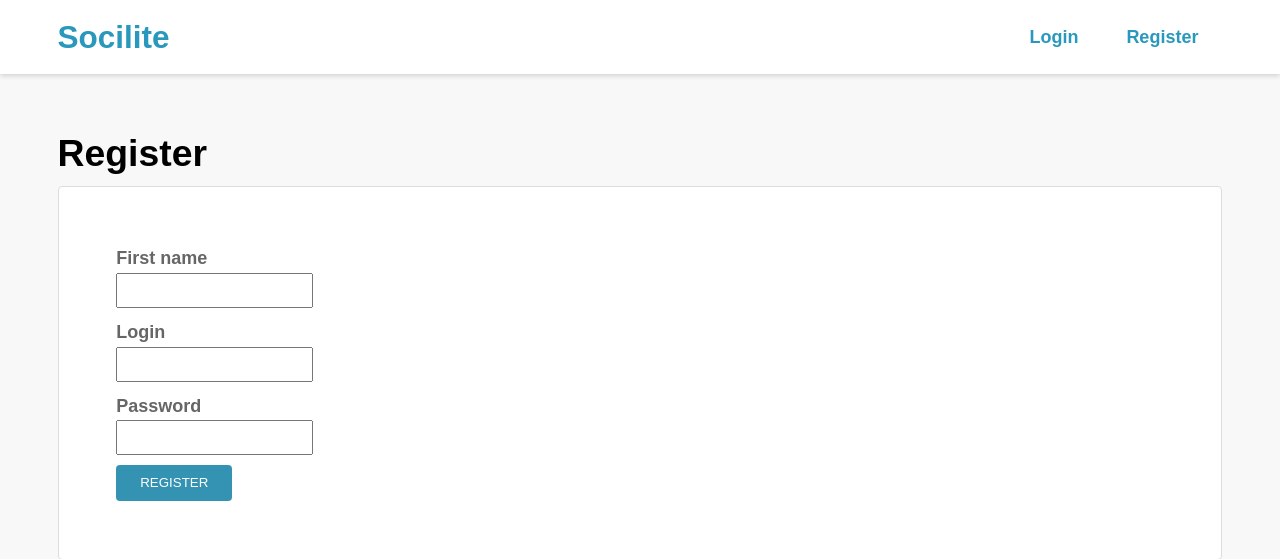
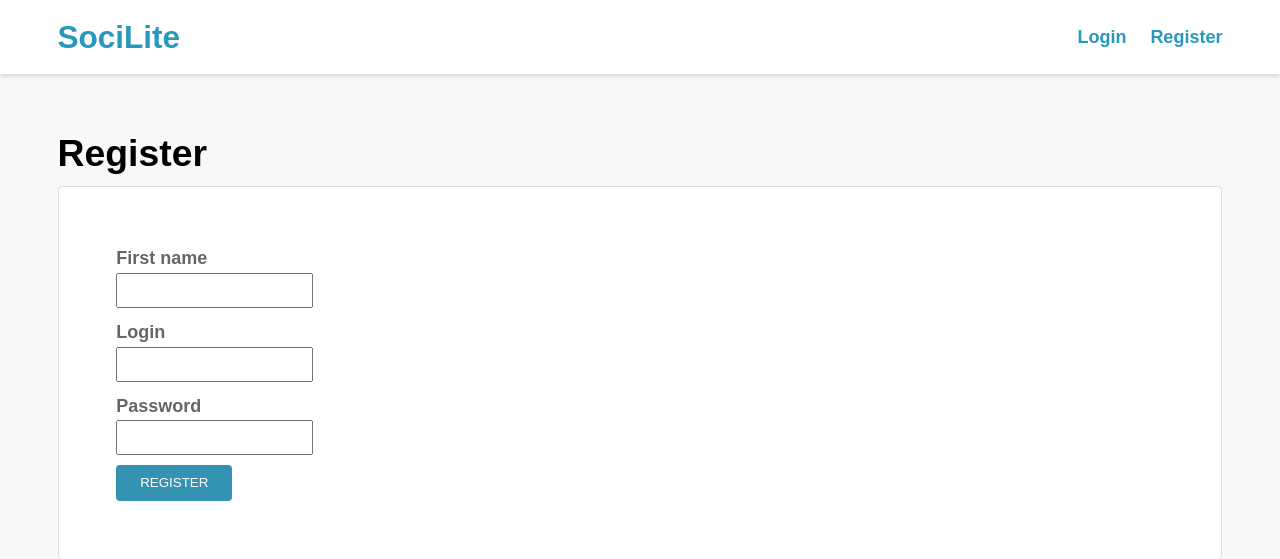
Before and after one commit to fagci/socilite, a Flask app: page /register in a window 1280 px wide. Shown: the top 559 px of the page. Run offline with Flask 2, Linux system fonts and the light colour scheme; parts of the project's set-up code (start-up, migrations or seed data) failed here and were passed over.

Commit message:
refactor

```diff
--- a/static/main.css
+++ b/static/main.css
@@ -70,6 +70,7 @@ nav ul {
 
 nav>ul>li{
   position: relative;
+  margin-right: -24px;
 }
 
 nav li>ul {
--- a/templates/_nav.html
+++ b/templates/_nav.html
@@ -1,5 +1,5 @@
 <nav>
-    <a href="{{url_for('index')}}">Socilite</a>
+    <a href="{{url_for('index')}}">SociLite</a>
     <ul>
         {% if g.user.is_authenticated %}
         <li>
```
